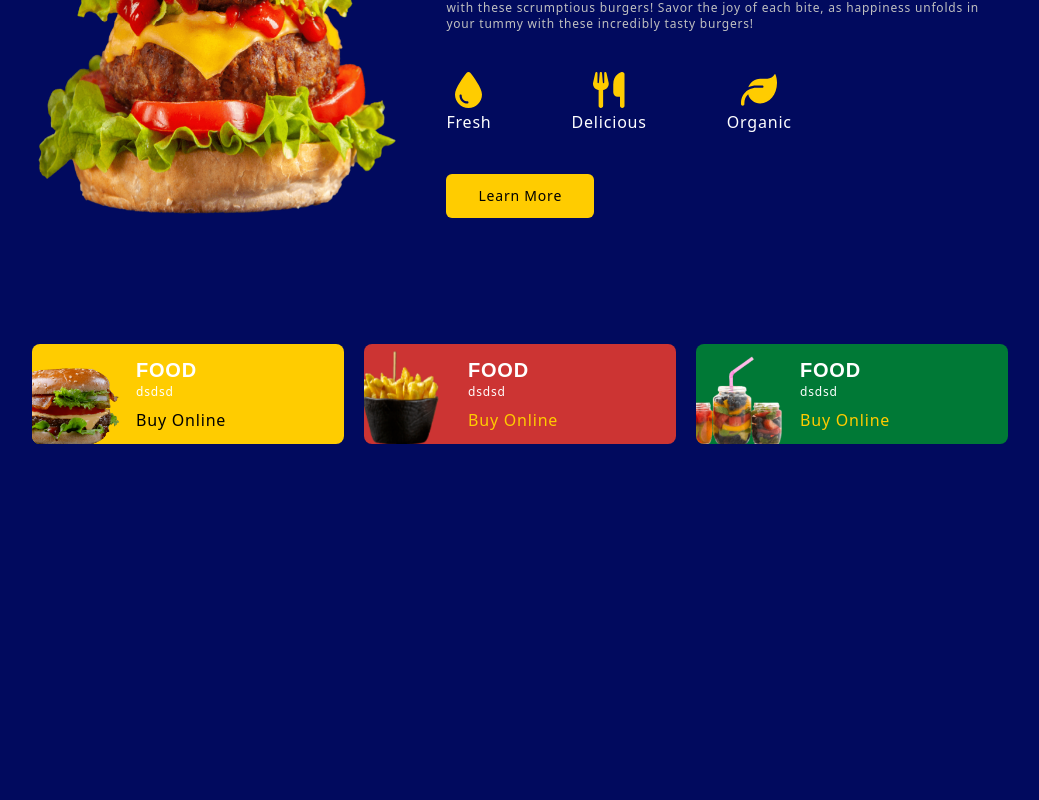
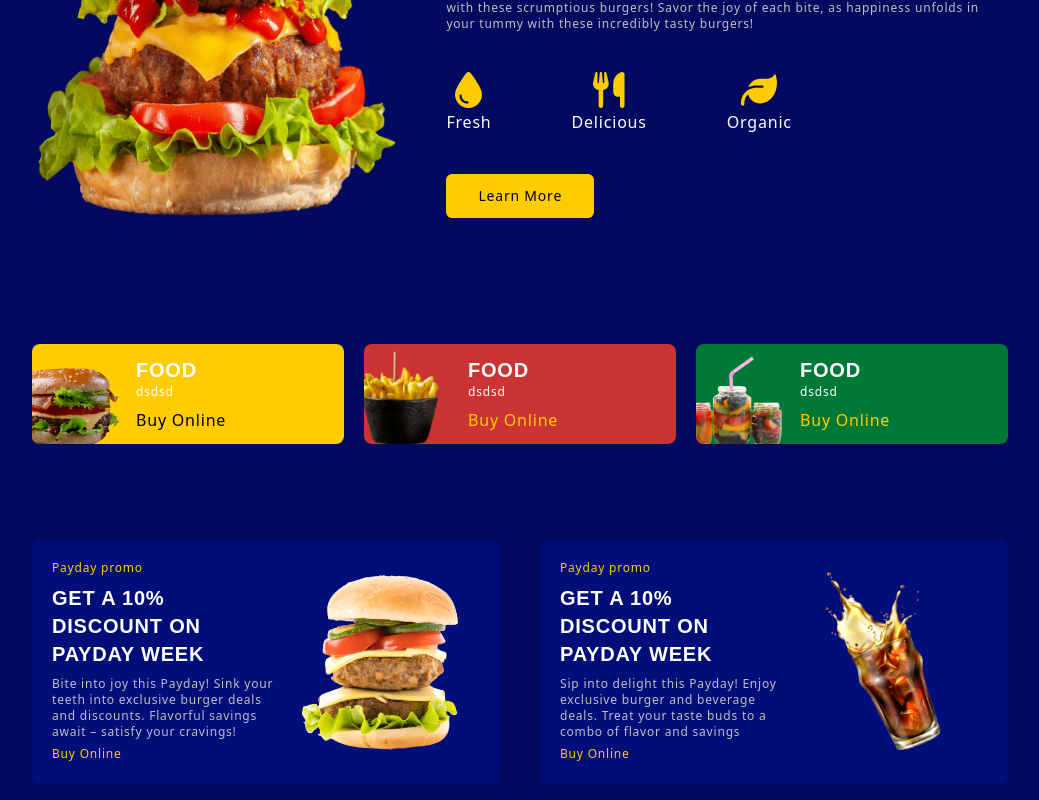
Before and after one commit to renatumb/burguer-react-tailwind, a React (Vite) app: page / in a window 1280 px wide. Shown: the part 348-1148 px from the top of the page, without its empty margins (120-1159 px from the left). Before the commit the page ends 808 px from the top, so only its background shows below. Built offline with nearby package versions, Linux system fonts and the light colour scheme.

Commit message:
Promo section

```diff
--- a/src/components/Main.tsx
+++ b/src/components/Main.tsx
@@ -1,11 +1,13 @@
 import Home from "./sections/Home.tsx";
 import Category from "./sections/Category.tsx";
+import Promo from "./sections/Promo.tsx";
 
 export default function Main() {
     return (
         <main>
             <Home/>
             <Category />
+            <Promo/>
         </main>
     )
 }
--- /dev/null
+++ b/src/components/sections/Promo.tsx
@@ -0,0 +1,30 @@
+import promo1 from "./../../assets/img/promo-1.png"
+import promo2 from "./../../assets/img/promo-2.png"
+
+export default function Promo() {
+    return (
+        <section id="promo">
+            <div className="container flex flex-col gap-5 lg:gap-10 lg:flex-row">
+                <div className="bg-primaryColorLight flex flex-col p-5 rounded-lg md:flex-row md:items-center lg:flex-row-reverse lg:flex-1">
+                    <img src={promo1} className="w-40 mx-auto hover:animate-movingY md:mx-5"/>
+                    <div className="space-y-2 pt-5 md:pt-0">
+                        <p className="text-xs text-secondaryColor">Payday promo</p>
+                        <h3 className="card__title">get a 10% discount on payday week</h3>
+                        <p className="paragraph">Bite into joy this Payday! Sink your teeth into exclusive burger deals and discounts. Flavorful savings await – satisfy your cravings!</p>
+                        <a className="text-xs text-secondaryColor" href="#">Buy Online</a>
+                    </div>
+                </div>
+                {/** **/}
+                <div className="bg-primaryColorLight flex flex-col p-5 rounded-lg md:flex-row md:items-center lg:flex-row-reverse lg:flex-1">
+                    <img src={promo2} className="w-40 mx-auto hover:animate-movingY md:mx-5"/>
+                    <div className="space-y-2 pt-5 md:pt-0">
+                        <p className="text-xs text-secondaryColor">Payday promo</p>
+                        <h3 className="card__title">get a 10% discount on payday week</h3>
+                        <p className="paragraph">Sip into delight this Payday! Enjoy exclusive burger and beverage deals. Treat your taste buds to a combo of flavor and savings</p>
+                        <a className="text-xs text-secondaryColor" href="#">Buy Online</a>
+                    </div>
+                </div>
+            </div>
+        </section>
+    )
+}
```
